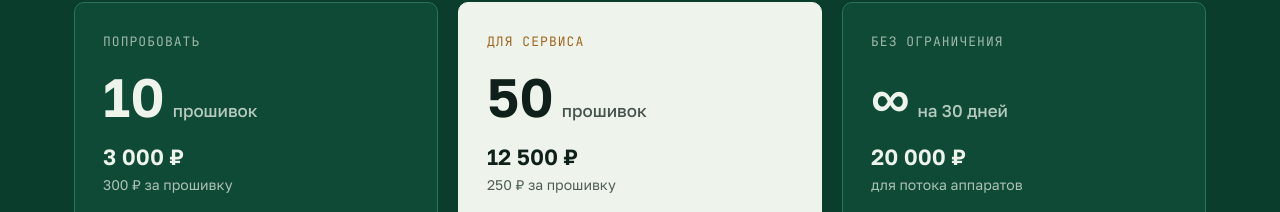
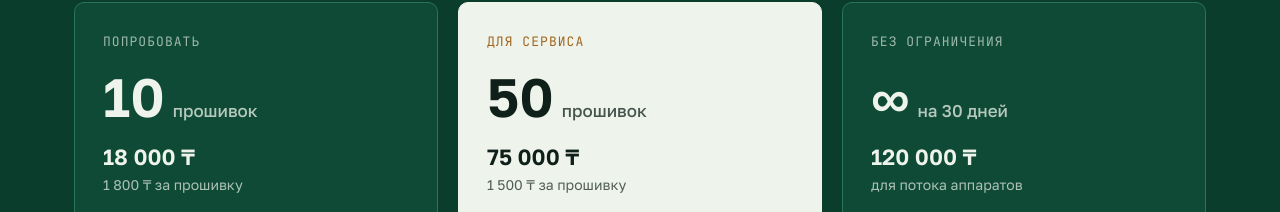
Before and after one commit to drixed/hdtool-update, a plain HTML site: page index.html in a window 1280 px wide. Shown: the part 5856-6068 px from the top of the page. Drawn offline with Linux system fonts and the light colour scheme; a web font is replaced by a local one.

Commit message:
Цены в тенге
Co-Authored-By: Claude Opus 5.5 <noreply@anthropic.com>

```diff
--- a/index.html
+++ b/index.html
@@ -455,21 +455,21 @@ footer p{max-width:70ch}
       <div class="plan">
         <span class="pn">Попробовать</span>
         <div class="cnt">10<small>прошивок</small></div>
-        <div class="sum">3 000 ₽<span class="per">300 ₽ за прошивку</span></div>
+        <div class="sum">18 000 ₸<span class="per">1 800 ₸ за прошивку</span></div>
         <ul><li>Все модели из списка</li><li>Дампы для программатора</li><li>Помощь с первым аппаратом</li></ul>
         <a class="btn btn-line" href="https://t.me/isspaneccxx" target="_blank" rel="noopener">Выбрать</a>
       </div>
       <div class="plan hot">
         <span class="pn">Для сервиса</span>
         <div class="cnt">50<small>прошивок</small></div>
-        <div class="sum">12 500 ₽<span class="per">250 ₽ за прошивку</span></div>
+        <div class="sum">75 000 ₸<span class="per">1 500 ₸ за прошивку</span></div>
         <ul><li>Все модели из списка</li><li>Новые заготовки по мере появления</li><li>Ответ в Telegram в приоритете</li></ul>
         <a class="btn btn-copper" href="https://t.me/isspaneccxx" target="_blank" rel="noopener">Выбрать</a>
       </div>
       <div class="plan">
         <span class="pn">Без ограничения</span>
         <div class="cnt">∞<small>на 30 дней</small></div>
-        <div class="sum">20 000 ₽<span class="per">для потока аппаратов</span></div>
+        <div class="sum">120 000 ₸<span class="per">для потока аппаратов</span></div>
         <ul><li>Сколько угодно прошивок за срок</li><li>Новые заготовки по мере появления</li><li>Продление — новым ключом</li></ul>
         <a class="btn btn-line" href="https://t.me/isspaneccxx" target="_blank" rel="noopener">Выбрать</a>
       </div>
```
